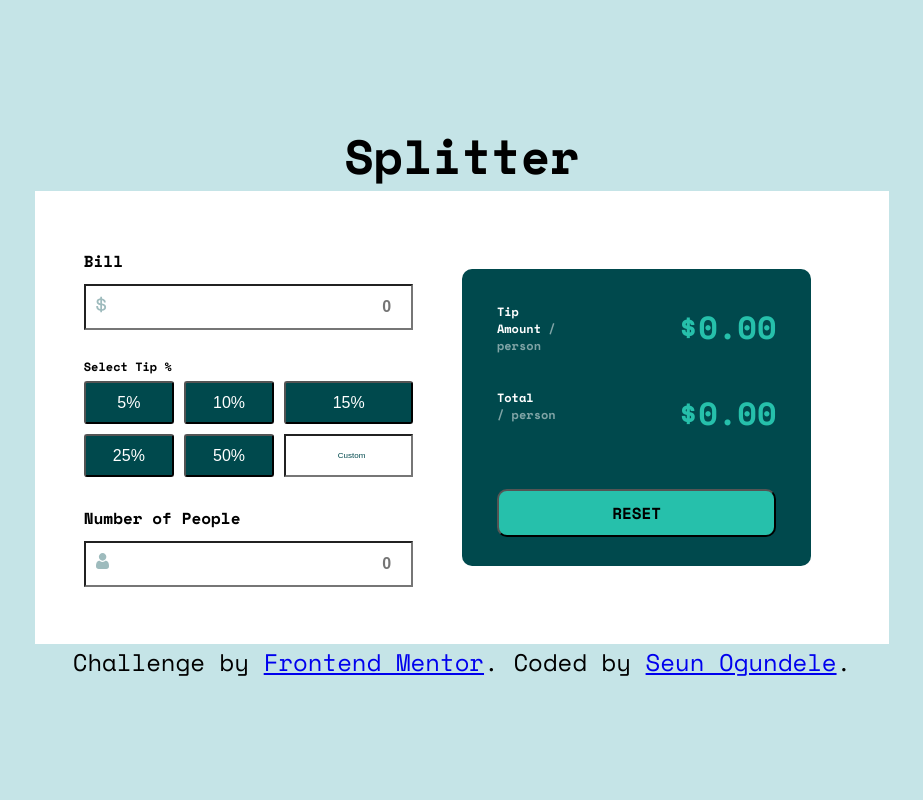
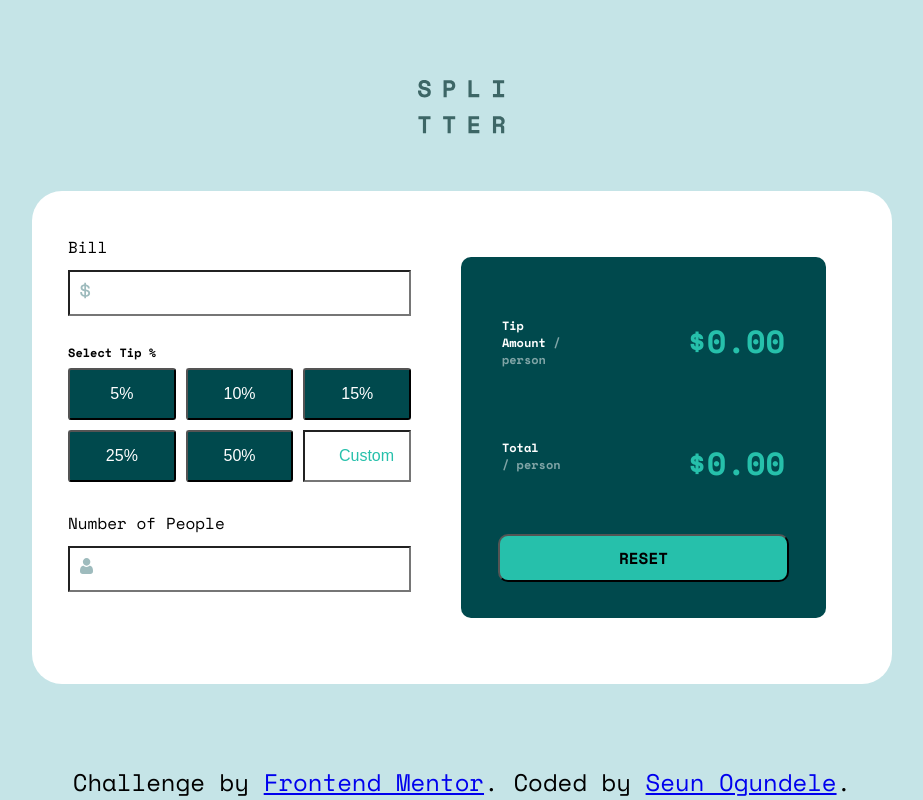
Before and after one commit to whoiskekeanyway/Tip-calculator-app, a plain HTML site: page index.html in a window 1280 px wide. Shown: the whole page, without its empty margins (178-1101 px from the left). Drawn offline with nearby package versions, Linux system fonts and the light colour scheme.

Commit message:
new-update

```diff
--- a/index.html
+++ b/index.html
@@ -18,10 +18,12 @@
 
 <body>
 
+  <div class="container">
+
 
   <div role="contentinfo" class="header">
 
-    <h1>Splitter</h1>
+    <img src="images/logo.svg" alt="">
 
   </div>
 
@@ -32,7 +34,7 @@
 
       <div class="input-icons">
         <label class="bill-amount-label" for="bill">Bill</label><br>
-        <input class="bill-amount" id="bill-amount" placeholder="0" type="number" name="quantity">
+        <input class="bill-amount" id="bill-amount" placeholder="" type="number" name="quantity">
       </div>
 
       <div class="buttons-container">
@@ -59,7 +61,7 @@
         <label class="number-of-people-label" for="number-of-people">Number of People<span
             id="error"></span></label><br>
 
-        <input class="number-of-people" id="number-of-people" type="number" placeholder="0" name="quantity">
+        <input class="number-of-people" id="number-of-people" type="number" placeholder="" name="quantity">
 
       </div>
 
@@ -99,6 +101,8 @@
 
   </main>
 
+  </div>
+
   <footer style="text-align:center" role="footer">
 
     <div class="attribution">
--- a/style.css
+++ b/style.css
@@ -22,18 +22,28 @@ body {
   align-items: center;
   height: 100vh;
 }
-
+.container {
+  display: flex;
+  flex-direction: column;
+  justify-content: center;
+  align-items: center;
+  max-width: 1440px;
+  height: 100vh;
+}
 main {
   background-color: #fff;
   display: flex;
   flex-direction: row;
   padding: 3%;
+  margin-top: 3rem;
+  border-radius: 30px;
 }
 
 .people-container {
   display: flex;
   flex-direction: column;
   flex: 50%;
+  max-width: 500px;
 }
 
 .people-container div {
@@ -48,8 +58,8 @@ main {
   padding: 12px 20px;
   margin: 8px 0;
   box-sizing: border-box;
+  background-image: url("images/icon-dollar.svg");
   background-color: white;
-  background-image: url("images/icon-dollar.svg");
   background-position: 10px 10px;
   background-repeat: no-repeat;
   font-weight: bold;
@@ -75,19 +85,22 @@ form {
 
 input[type="button"] {
   list-style-type: none;
-  padding: 10px 25px;
+  padding: 10px 35px;
   border-radius: 3px;
   background-color: hsl(183, 100%, 15%);
   text-align: center;
   cursor: pointer;
+  width: 100%;
 }
 
 #custom-percent {
   background-color: white;
-  color: hsl(183, 100%, 15%);
-  padding-left: 40%;
-  font-size: 1vh;
+  color: hsl(172, 67%, 45%);
+  font-size: 2vh;
   cursor: pointer;
+  font-weight: 500;
+  width: 100%;
+  text-align: right;
 }
 
 #custom-percent:active,
@@ -120,7 +133,7 @@ input[type="button"] {
 .number-of-people-label,
 .bill-amount-label {
   font-size: 2vh;
-  font-weight: 700;
+  font-weight: 400;
 }
 
 #error {
@@ -138,6 +151,7 @@ input[type="button"]:focus,
 #custom-percent:active,
 #custom-percent:focus {
   background-color: hsl(172, 67%, 45%);
+  color: hsl(183, 100%, 15%);
 }
 
 input[type="number"]::-webkit-outer-spin-button,
@@ -170,8 +184,12 @@ input[type="number"] {
   background-color: hsl(183, 100%, 15%);
   border-radius: 10px;
   margin: 5%;
+  padding: 25px 5px;
+  flex: 50%;
+  max-width: 600px;
   height: auto;
-  flex: 50%;
+  display: flex;
+  flex-direction: column;
 }
 
 .tip-amount-container div {
```
Also changed, not shown: screenshot.png (added), 1 other file.
